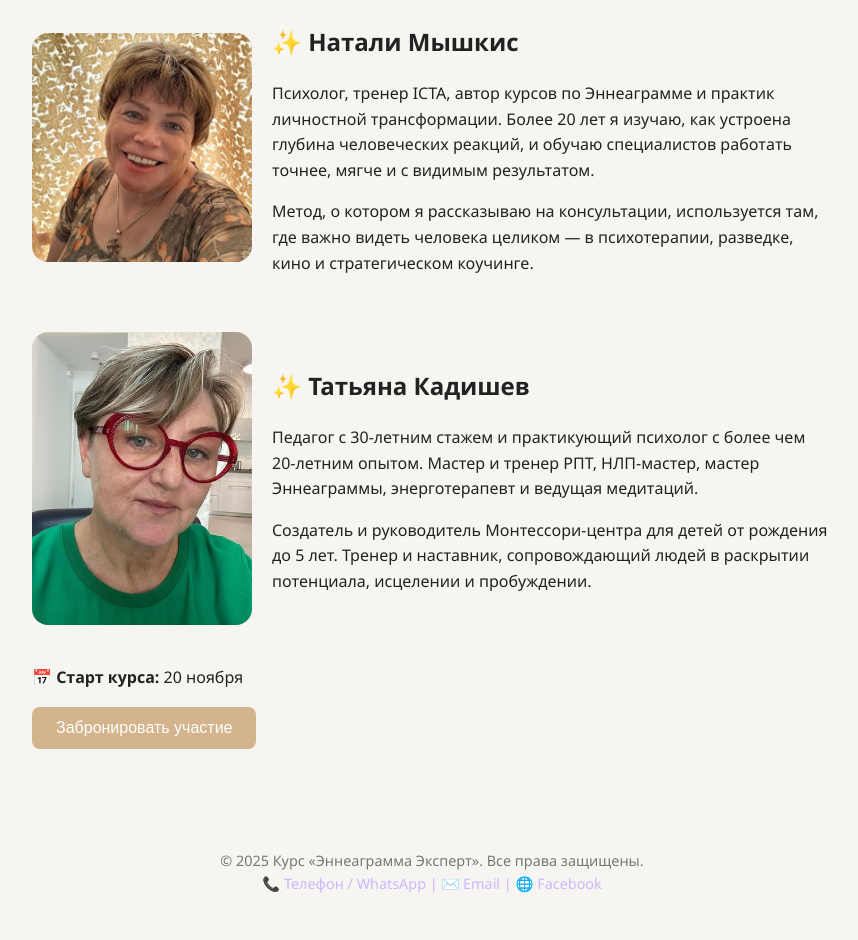
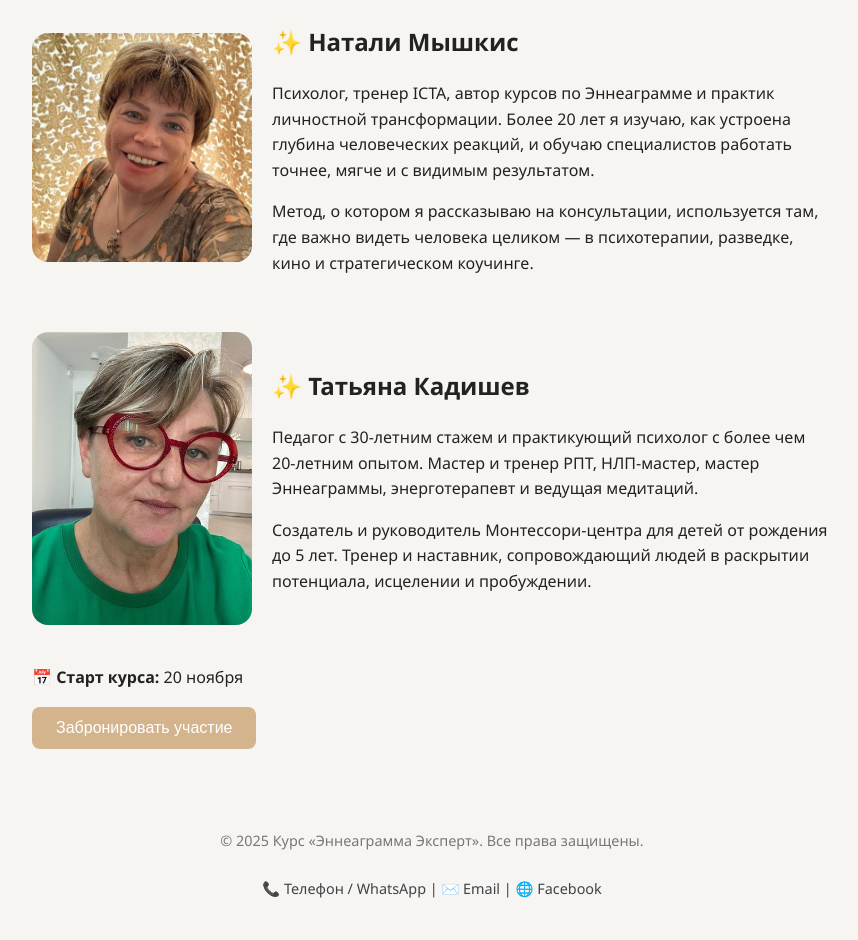
Before and after one commit to Alkaspar66/Ennea_online, a plain HTML site: page index.html in a window 1280 px wide. Shown: the part 1174-2114 px from the top of the page, without its empty margins (208-1066 px from the left). Before the commit the page ends 2089 px from the top, so only its background shows below. Drawn offline with nearby package versions, Linux system fonts and the light colour scheme.

Commit message:
Update index.html

```diff
--- a/index.html
+++ b/index.html
@@ -94,7 +94,7 @@
     }
     .contacts {
       font-size: 0.9rem;
-      color: #c9b8ff;
+      color: #3D4249;
     }
     .contacts a {
       color: #c9b8ff;
@@ -121,7 +121,14 @@
       text-align: center;
       font-size: 0.9em;
       color: #777;
-      margin: 40px 0 20px;
+      margin-top: 20px; /* ← уменьшили расстояние от кнопки до копирайта */
+      padding-bottom: 40px; /* ← добавили пространство под копирайтом для контактов */
+    }
+
+    footer .contacts {
+      margin-top: 25px; /* ← увеличили расстояние между копирайтом и контактами */
+      font-size: 0.9rem;
+      color: #3D4249;
     }
     @media (max-width: 768px) {
       h1 { font-size: 1.5em; }
```
